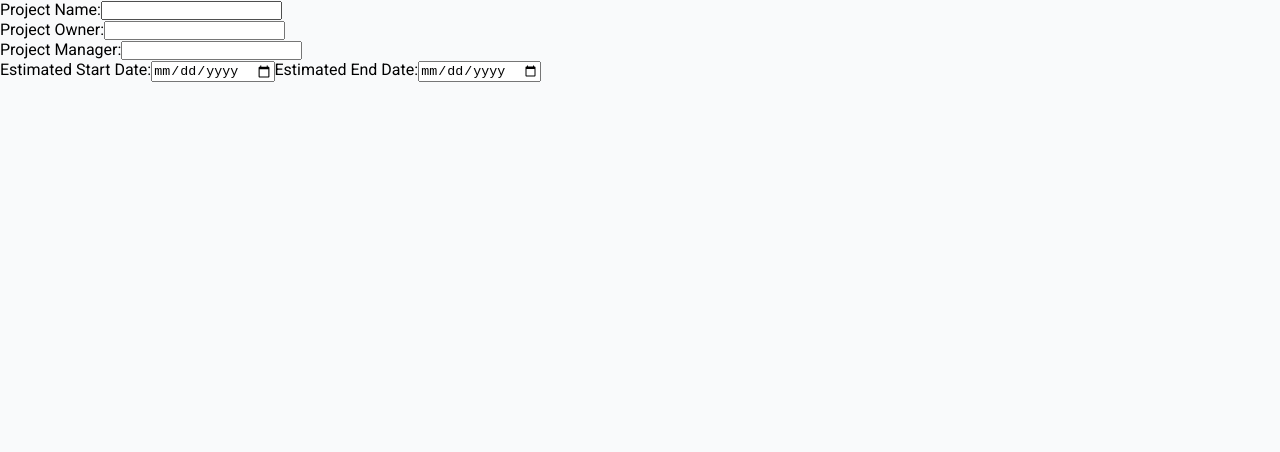
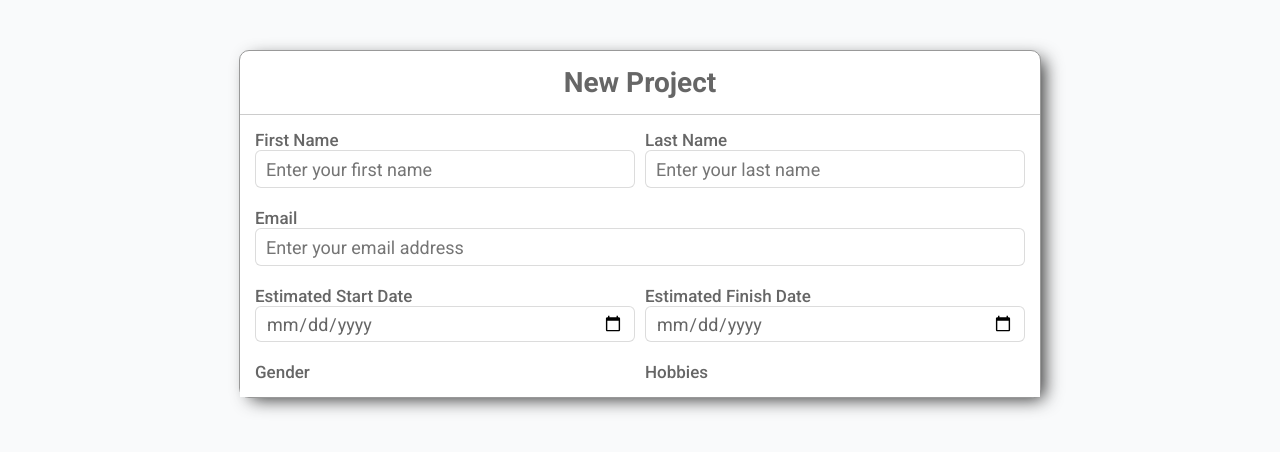
Before and after one commit to JAYMAC1/react-playground, a React (Create React App) app: page / in a window 1280 px wide. Shown: the top 452 px of the page. Built offline with nearby package versions, Linux system fonts and the light colour scheme.

Commit message:
testing syles on new project form

```diff
--- a/src/components/CreateProject.jsx
+++ b/src/components/CreateProject.jsx
@@ -1,6 +1,8 @@
 import React, { useState, useEffect, useCallback } from 'react'
 
 import { v4 as uuidv4 } from 'uuid'
+import './createProject.css'
+
 const CreateProject = () => {
   const [formData, setFormData] = useState({
     projectId: '',
@@ -69,69 +71,144 @@ const CreateProject = () => {
 
   console.log(formData)
   return (
-    <div className='container'>
-      <form className='form' onSubmit={handleSubmit}>
-        <div className='form-control'>
-          <label htmlFor='projectName'>Project Name:</label>
+    <>
+      {' '}
+      <section id='registration-page'>
+        <form class='project-form'>
+          <div class='form-header'>
+            <h1>New Project</h1>
+          </div>
+          <div class='form-body'>
+            <div class='row'>
+              <div class='input-group'>
+                <label for='firstName'>First Name</label>
                 <input
                   type='text'
-            name='projectName'
-            id='projectName'
-            onChange={onMutate}
-            value={projectName}
-            required
+                  name='firstName'
+                  placeholder='Enter your first name'
                 />
               </div>
-
-        <div className='form-control'>
-          <label htmlFor='projectOwner'>Project Owner:</label>
+              <div class='input-group'>
+                <label for='lastName'>Last Name</label>
                 <input
                   type='text'
-            name='projectOwner'
-            id='projectOwner'
-            onChange={onMutate}
-            value={projectOwner}
-            required
+                  name='lastName'
+                  placeholder='Enter your last name'
                 />
               </div>
-        <div className='form-control'>
-          <label htmlFor='projectManager'>Project Manager:</label>
+            </div>
+            <div class='row'>
+              <div class='input-group'>
+                <label for='email'>Email</label>
                 <input
-            type='text'
-            name='projectManager'
-            id='projectManager'
-            onChange={onMutate}
-            value={projectManager}
-            required
+                  type='email'
+                  name='email'
+                  placeholder='Enter your email address'
                 />
               </div>
-        <div className='form-control dual'>
-          <label htmlFor='projectEstimatedStartDate'>
-            Estimated Start Date:
+            </div>
+            <div class='row'>
+              <div class='input-group'>
+                <label for='projectEstimatedStartDate'>
+                  Estimated Start Date
                 </label>
                 <input
                   type='date'
                   name='projectEstimatedStartDate'
                   id='projectEstimatedStartDate'
-            onChange={onMutate}
-            value={projectEstimatedStartDate}
-            required
+                  placeholder='Enter your projectEstimatedStartDate'
                 />
-
-          <label htmlFor='projectEstimatedFinishDate'>
-            Estimated End Date:
+              </div>
+              <div class='input-group'>
+                <label for='projectEstimatedFinishDate'>
+                  Estimated Finish Date
                 </label>
                 <input
                   type='date'
                   name='projectEstimatedFinishDate'
                   id='projectEstimatedFinishDate'
-            onChange={onMutate}
-            value={projectEstimatedFinishDate}
-            required
+                  placeholder='Enter your projectEstimatedFinishDate'
                 />
               </div>
+            </div>
+            <div class='row'>
+              <div class='input-group'>
+                <label for='gender'>Gender</label>
+              </div>
+              <div class='input-group'>
+                <label for='hobbies'>Hobbies</label>
+              </div>
+            </div>
+          </div>
         </form>
-    </div>
+      </section>
+    </>
+    // <div className='container'>
+    //   <form className='form' onSubmit={handleSubmit}>
+    //     <div className='form-header'>
+    //       <h1>New Project</h1>
+    //     </div>
+    //     <div className='form-control'>
+    //       <label htmlFor='projectName'>Project Name:</label>
+    //       <input
+    //         type='text'
+    //         name='projectName'
+    //         id='projectName'
+    //         onChange={onMutate}
+    //         value={projectName}
+    //         required
+    //       />
+    //     </div>
+
+    //     <div className='form-control'>
+    //       <label htmlFor='projectOwner'>Project Owner:</label>
+    //       <input
+    //         type='text'
+    //         name='projectOwner'
+    //         id='projectOwner'
+    //         onChange={onMutate}
+    //         value={projectOwner}
+    //         required
+    //       />
+    //     </div>
+    //     <div className='form-control'>
+    //       <label htmlFor='projectManager'>Project Manager:</label>
+    //       <input
+    //         type='text'
+    //         name='projectManager'
+    //         id='projectManager'
+    //         onChange={onMutate}
+    //         value={projectManager}
+    //         required
+    //       />
+    //     </div>
+    //     <div className='form-control dual'>
+    //       <label htmlFor='projectEstimatedStartDate'>
+    //         Estimated Start Date:
+    //       </label>
+    //       <input
+    //         type='date'
+    //         name='projectEstimatedStartDate'
+    //         id='projectEstimatedStartDate'
+    //         onChange={onMutate}
+    //         value={projectEstimatedStartDate}
+    //         required
+    //       />
+
+    //       <label htmlFor='projectEstimatedFinishDate'>
+    //         Estimated End Date:
+    //       </label>
+    //       <input
+    //         type='date'
+    //         name='projectEstimatedFinishDate'
+    //         id='projectEstimatedFinishDate'
+    //         onChange={onMutate}
+    //         value={projectEstimatedFinishDate}
+    //         required
+    //       />
+    //     </div>
+    //   </form>
+    // </div>
   )
 }
 
--- /dev/null
+++ b/src/components/createProject.css
@@ -0,0 +1,69 @@
+#registration-page {
+  display: flex;
+  align-items: center;
+  justify-content: center;
+  /* min-height: 100vh; */
+  margin-top: 50px;
+}
+.project-form {
+  box-shadow: 7px 5px 18px -4px rgba(0, 0, 0, 0.83);
+  -webkit-box-shadow: 7px 5px 18px -4px rgba(0, 0, 0, 0.83);
+  -moz-box-shadow: 7px 5px 18px -4px rgba(0, 0, 0, 0.83);
+  background-color: #fff;
+  border-radius: 10px;
+  border: 1px solid #999;
+  min-width: 800px;
+}
+
+.project-form .form-header {
+  padding: 15px 0;
+  border-bottom: 1px solid #ccc;
+}
+
+.project-form .form-header h1 {
+  font-size: 28px;
+  text-align: center;
+  color: #666;
+}
+
+.project-form .form-body {
+  background: #fff;
+  padding: 5px 10px;
+}
+
+.project-form .form-body .row {
+  display: flex;
+}
+
+.project-form .form-body .input-group {
+  flex: 1;
+  display: flex;
+  flex-direction: column;
+  margin: 10px 5px;
+}
+
+.project-form .form-control {
+  display: flex;
+  flex-direction: column;
+  padding: 10px;
+}
+
+.project-form .input-group label {
+  color: #666;
+  font-size: 17px;
+  font-weight: 500;
+}
+
+.input-group input[type='text'],
+.input-group input[type='email'],
+.input-group input[type='date'] {
+  font-size: 18px;
+  height: 34px;
+  padding-left: 10px;
+  padding-right: 10px;
+  color: #666;
+  border: 1px solid #d6d6d6d6;
+  border-radius: 6px;
+  background: #fff;
+  outline: none;
+}
--- a/src/index.css
+++ b/src/index.css
@@ -1,10 +1,10 @@
+@import url('https://fonts.googleapis.com/css?family=Roboto');
+
 * {
-  box-sizing: border-box;
-  padding: 0;
   margin: 0;
+  font-family: 'Roboto', sans-serif;
 }
 
 body {
   background-color: #f9fafb;
-  font-family: 'Roboto', sans;
 }
```
Lines whose indentation alone changed are shown as unchanged.
